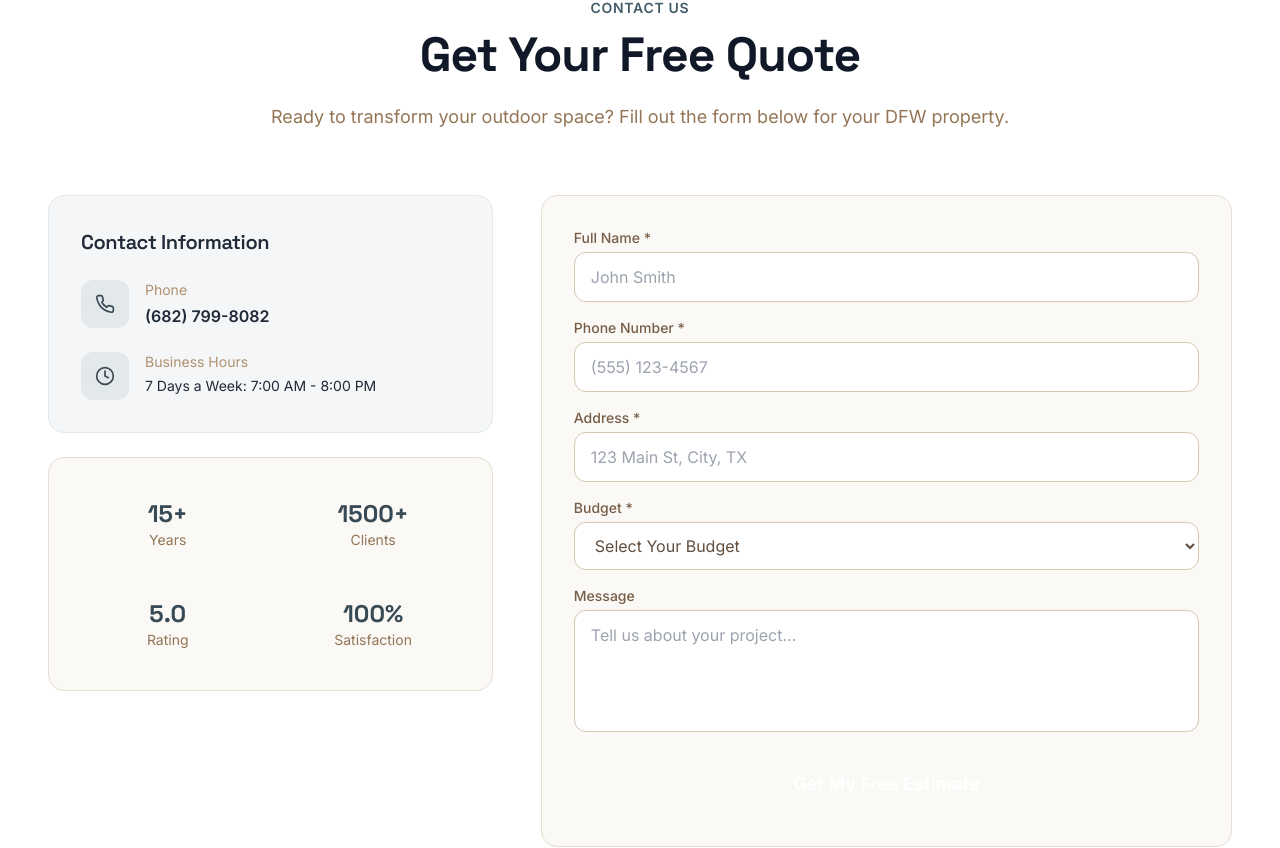
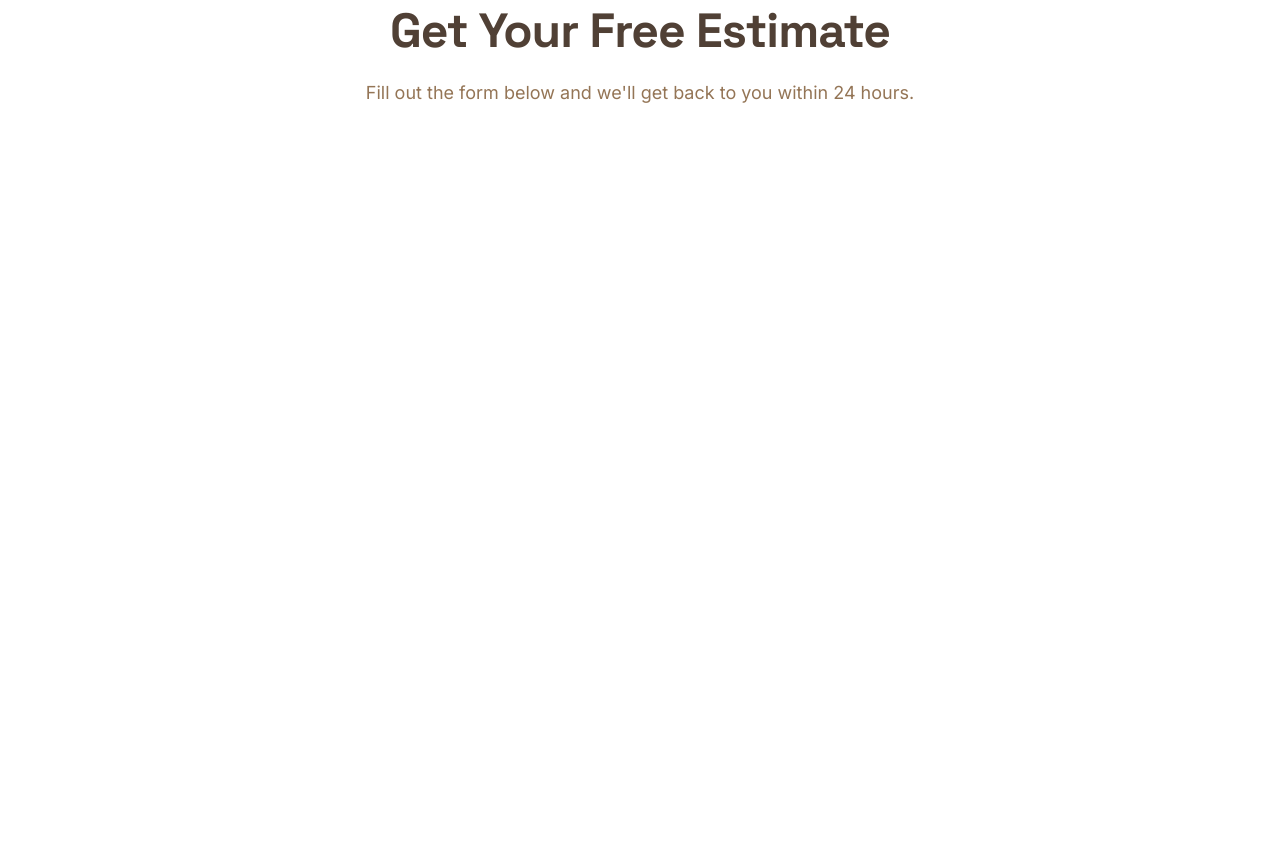
Before and after one commit to haganfarrar-lgtm/dfw, a Next.js app: page / in a window 1280 px wide. Shown: the part 9501-10349 px from the top of the page. Built offline with nearby package versions, Linux system fonts and the light colour scheme.

Commit message:
Replace lead form with GHL iframe

```diff
--- a/components/ContactForm.tsx
+++ b/components/ContactForm.tsx
@@ -1,102 +1,15 @@
 'use client';
 
-import { Phone, Clock } from 'lucide-react';
-import { businessInfo } from '@/lib/seo';
-import { useState, FormEvent } from 'react';
-
-interface ContactFormProps { cityName?: string; serviceName?: string; }
-
-export default function ContactForm({ cityName = 'DFW' }: ContactFormProps) {
-  const [formData, setFormData] = useState({ name: '', phone: '', address: '', budget: '', message: '' });
-  const [status, setStatus] = useState<'idle' | 'sending' | 'success' | 'error'>('idle');
-
-  const handleSubmit = async (e: FormEvent) => {
-    e.preventDefault();
-    setStatus('sending');
-    try {
-      const res = await fetch('https://app.lowkly.com/api/webhooks/leads/q3fp5i6sogd', {
-        method: 'POST', headers: { 'Content-Type': 'application/json' },
-        body: JSON.stringify({ name: formData.name, phone: formData.phone, address: formData.address, budget: formData.budget, message: formData.message, source: window.location.hostname, sourceUrl: window.location.href }),
-      });
-      if (res.ok) { setStatus('success'); setFormData({ name: '', phone: '', address: '', budget: '', message: '' }); }
-      else setStatus('error');
-    } catch { setStatus('error'); }
-  };
-
-
+export default function ContactForm({ cityName = '' }: { cityName?: string; serviceName?: string }) {
   return (
     <section className="section-padding bg-white" id="contact">
       <div className="container-custom">
-        <div className="text-center max-w-3xl mx-auto mb-16">
-          <span className="text-forest-600 font-semibold uppercase tracking-wider text-sm">Contact Us</span>
-          <h2 className="font-display text-4xl md:text-5xl font-bold text-forest-950 mt-3 mb-6">Get Your Free Quote</h2>
-          <p className="text-lg text-stone-600">Ready to transform your outdoor space? Fill out the form below for your {cityName} property.</p>
+        <div className="text-center max-w-3xl mx-auto mb-12">
+          <h2 className="font-display text-4xl md:text-5xl font-bold text-stone-900 mt-3 mb-6">Get Your Free Estimate</h2>
+          <p className="text-lg text-stone-600">Fill out the form below and we'll get back to you within 24 hours.</p>
         </div>
-
-        <div className="grid lg:grid-cols-5 gap-12">
-          <div className="lg:col-span-2 space-y-6">
-            <div className="bg-forest-50 rounded-2xl p-8 border border-forest-100">
-              <h3 className="font-display text-xl font-semibold text-forest-900 mb-6">Contact Information</h3>
-              <div className="space-y-6">
-                <a href={`tel:${businessInfo.phone}`} className="flex items-start gap-4 group">
-                  <div className="w-12 h-12 bg-forest-100 rounded-xl flex items-center justify-center group-hover:bg-forest-200"><Phone className="w-5 h-5 text-forest-700" /></div>
-                  <div><p className="text-sm text-stone-500 mb-1">Phone</p><p className="font-semibold text-forest-900">{businessInfo.phone}</p></div>
-                </a>
-                <div className="flex items-start gap-4">
-                  <div className="w-12 h-12 bg-forest-100 rounded-xl flex items-center justify-center"><Clock className="w-5 h-5 text-forest-700" /></div>
-                  <div><p className="text-sm text-stone-500 mb-1">Business Hours</p><div className="text-forest-900 text-sm"><p>{businessInfo.hours.weekday}</p></div></div>
-                </div>
-              </div>
-            </div>
-            <div className="bg-stone-50 rounded-2xl p-6 border border-stone-200">
-              <div className="grid grid-cols-2 gap-4 text-center">
-                <div className="p-4"><p className="font-display text-2xl font-bold text-forest-700">15+</p><p className="text-sm text-stone-600">Years</p></div>
-                <div className="p-4"><p className="font-display text-2xl font-bold text-forest-700">1500+</p><p className="text-sm text-stone-600">Clients</p></div>
-                <div className="p-4"><p className="font-display text-2xl font-bold text-forest-700">5.0</p><p className="text-sm text-stone-600">Rating</p></div>
-                <div className="p-4"><p className="font-display text-2xl font-bold text-forest-700">100%</p><p className="text-sm text-stone-600">Satisfaction</p></div>
-              </div>
-            </div>
-          </div>
-
-          <div className="lg:col-span-3">
-            <div className="bg-stone-50 rounded-2xl p-8 border border-stone-200">
-              <form onSubmit={handleSubmit} className="space-y-4">
-                <div>
-                  <label htmlFor="name" className="block text-sm font-medium text-stone-700 mb-1">Full Name *</label>
-                  <input type="text" id="name" required value={formData.name} onChange={(e) => setFormData({ ...formData, name: e.target.value })} className="w-full px-4 py-3 rounded-xl border border-stone-300 focus:ring-2 focus:ring-ocean-500 focus:border-transparent outline-none transition text-stone-800" placeholder="John Smith" />
-                </div>
-                <div>
-                  <label htmlFor="phone" className="block text-sm font-medium text-stone-700 mb-1">Phone Number *</label>
-                  <input type="tel" id="phone" required value={formData.phone} onChange={(e) => setFormData({ ...formData, phone: e.target.value })} className="w-full px-4 py-3 rounded-xl border border-stone-300 focus:ring-2 focus:ring-ocean-500 focus:border-transparent outline-none transition text-stone-800" placeholder="(555) 123-4567" />
-                </div>
-                <div>
-                  <label htmlFor="address" className="block text-sm font-medium text-stone-700 mb-1">Address *</label>
-                  <input type="text" id="address" required value={formData.address} onChange={(e) => setFormData({ ...formData, address: e.target.value })} className="w-full px-4 py-3 rounded-xl border border-stone-300 focus:ring-2 focus:ring-ocean-500 focus:border-transparent outline-none transition text-stone-800" placeholder="123 Main St, City, TX" />
-                </div>
-                <div>
-                  <label htmlFor="budget" className="block text-sm font-medium text-stone-700 mb-1">Budget *</label>
-                  <select id="budget" required value={formData.budget} onChange={(e) => setFormData({ ...formData, budget: e.target.value })} className="w-full px-4 py-3 rounded-xl border border-stone-300 focus:ring-2 focus:ring-ocean-500 focus:border-transparent outline-none transition text-stone-800 bg-white">
-                    <option value="">Select Your Budget</option>
-                    <option value="Under $1,000">Under $1,000</option>
-                    <option value="$1,000 - $2,000">$1,000 - $2,000</option>
-                    <option value="$2,000 - $3,000">$2,000 - $3,000</option>
-                    <option value="$3,000 - $4,000">$3,000 - $4,000</option>
-                    <option value="$4,000 - $5,000">$4,000 - $5,000</option>
-                    <option value="$5,000 - $10,000">$5,000 - $10,000</option>
-                    <option value="$10,000+">$10,000+</option>
-                  </select>
-                </div>
-                <div>
-                  <label htmlFor="message" className="block text-sm font-medium text-stone-700 mb-1">Message</label>
-                  <textarea id="message" rows={4} value={formData.message} onChange={(e) => setFormData({ ...formData, message: e.target.value })} className="w-full px-4 py-3 rounded-xl border border-stone-300 focus:ring-2 focus:ring-ocean-500 focus:border-transparent outline-none transition text-stone-800 resize-none" placeholder="Tell us about your project..." />
-                </div>
-                <button type="submit" disabled={status === 'sending'} className="w-full py-4 bg-ocean-600 hover:bg-ocean-700 text-white font-bold rounded-xl transition disabled:opacity-50 disabled:cursor-not-allowed text-lg">
-                  {status === 'sending' ? 'Sending...' : 'Get My Free Estimate'}
-                </button>
-                {status === 'error' && <p className="text-red-500 text-sm mt-3 text-center">Something went wrong. Please call us directly.</p>}
-              </form>
-            </div>
-          </div>
+        <div className="max-w-2xl mx-auto">
+          <iframe src="" style={{ width: '100%', height: '700px', border: 'none', borderRadius: '12px' }} scrolling="yes" title="Get Free Estimate" />
         </div>
       </div>
     </section>
```
